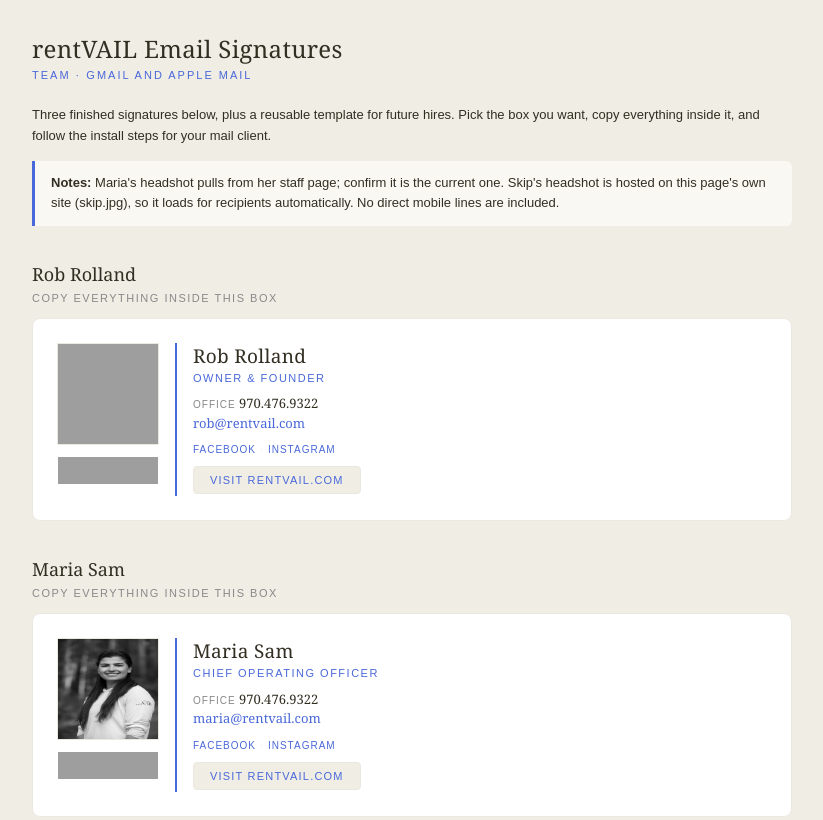
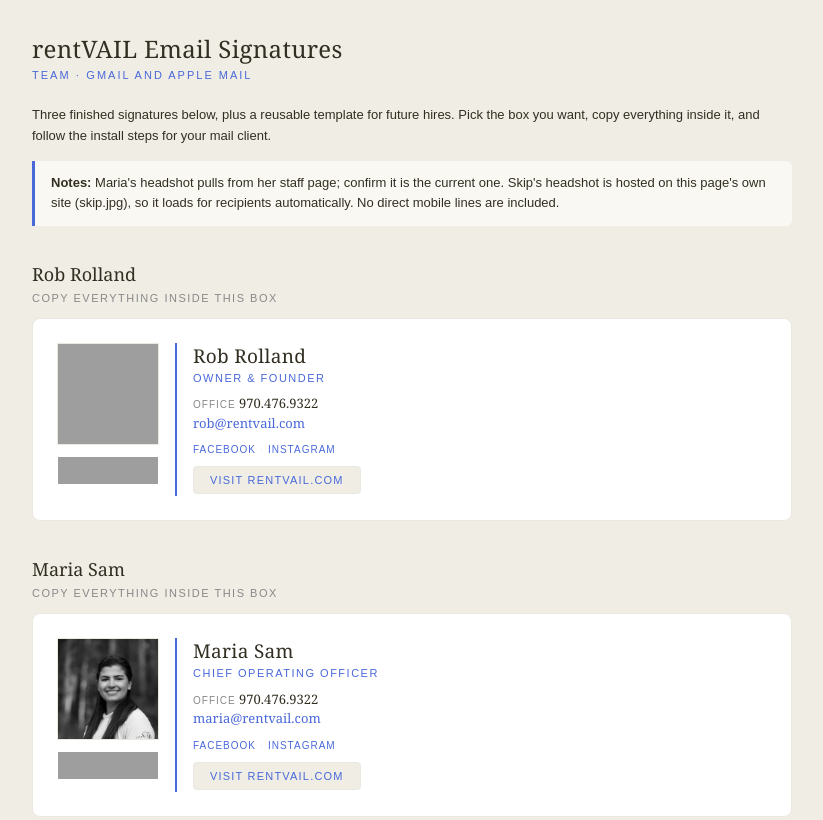
Before and after one commit to mariasa19/rentVAIL, a plain HTML site: page signature-gmail.html in a window 1280 px wide. Shown: the top 820 px of the page, without its empty margins (228-1051 px from the left). Drawn offline with Linux system fonts and the light colour scheme; grey boxes are pictures that could not be loaded.

Commit message:
Crop Maria headshot with object-fit cover

```diff
--- a/signature-gmail.html
+++ b/signature-gmail.html
@@ -72,7 +72,7 @@
     <table role="presentation" cellpadding="0" cellspacing="0" border="0" style="border-collapse:collapse;">
       <tr>
         <td valign="top" align="center" style="padding:0 16px 0 0; text-align:center;">
-          <img src="https://mariasa19.github.io/rentVAIL/maria.jpeg" alt="Maria Sam" width="100" height="100" style="display:block; width:100px; height:100px; border:1px solid #EBE8E2; margin:0 auto;">
+          <img src="https://mariasa19.github.io/rentVAIL/maria.jpeg" alt="Maria Sam" width="100" height="100" style="display:block; width:100px; height:100px; border:1px solid #EBE8E2; margin:0 auto; object-fit:cover; object-position:center top;">
           <a href="https://www.rentvail.com" style="text-decoration:none;">
             <img src="https://www.rentvail.com/images/layout/rent-vail-black-logo.png" alt="rentVAIL" width="100" height="27" style="display:block; width:100px; height:27px; border:0; margin:12px auto 0;">
           </a>
```
